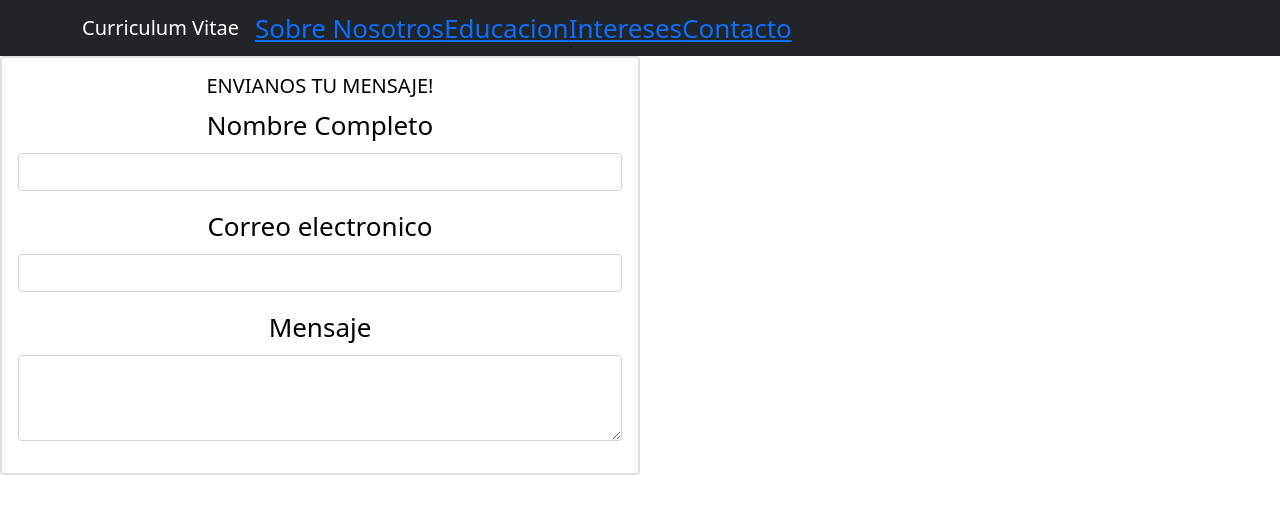
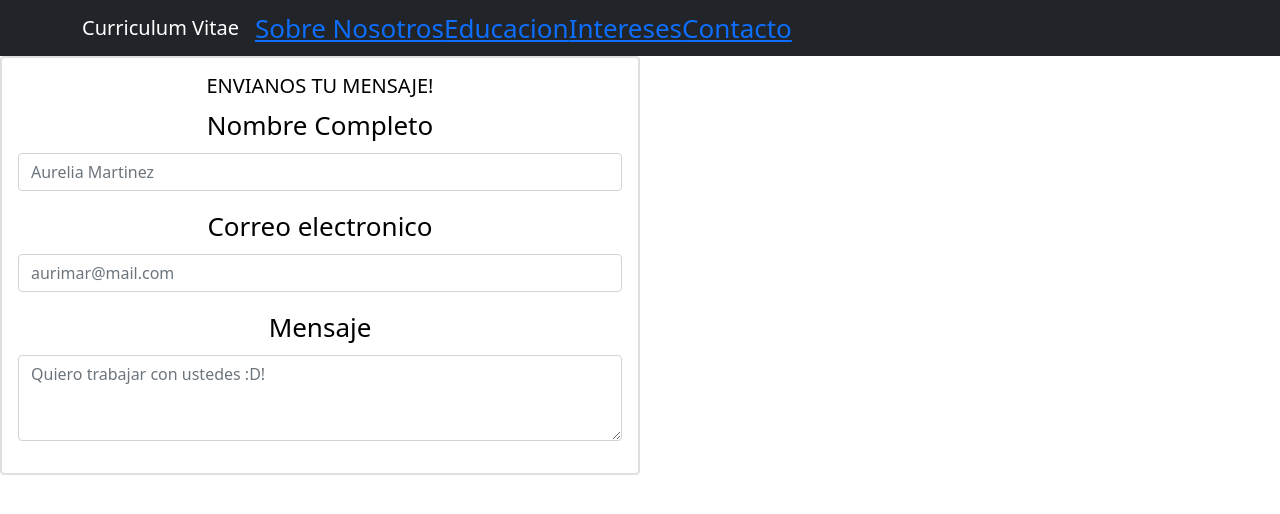
Before and after one commit to Sh4d0wBG/CV_ProyectoFinal_React, a React (Create React App) app: page /contact in a window 1280 px wide. Shown: the top 514 px of the page. Built offline with nearby package versions, Linux system fonts and the light colour scheme.

Commit message:
Finalizacion de contact

```diff
--- a/src/App.js
+++ b/src/App.js
@@ -29,8 +29,12 @@ function App() {
             <Routes>
               <Route path="/about" element={<AboutCV />}/>
               <Route path="/education" element={<EducationCV />}/>
-              <Route path="/interests" element={<InteresesCV />}/>
-              <Route path="/contact" element={<ContactCV />}/>
+              <Route path="/interests" element={<InteresesCV/>}/>
+              <Route path="/contact" element={<ContactCV
+                nameOne="Aurelia Martinez"
+                nameTwo="aurimar@mail.com"
+                nameThree="Quiero trabajar con ustedes :D!"
+              />}/>
             </Routes>
 
 
--- a/src/components/contacts/index.js
+++ b/src/components/contacts/index.js
@@ -1,7 +1,7 @@
 import React from "react";
 import { Card } from 'react-bootstrap';
 import { Form } from 'react-bootstrap';
-function contact(){
+function contact(props){
   return(
     <div className="card" style={{width:'40rem'}} >
       <Card >
@@ -10,15 +10,15 @@ function contact(){
             <Form>
               <Form.Group className="mb-3" controlId="exampleForm.ControlInput1">
                 <Form.Label>Nombre Completo</Form.Label>
-                <Form.Control type="email" placeholder="" />
+                <Form.Control type="text" placeholder={props.nameOne}/>
               </Form.Group>
               <Form.Group className="mb-3" controlId="exampleForm.ControlInput2">
                 <Form.Label>Correo electronico</Form.Label>
-                <Form.Control type="email" placeholder="" />
+                <Form.Control type="email" placeholder={props.nameTwo} />
               </Form.Group>
               <Form.Group className="mb-3" controlId="exampleForm.ControlTextarea1">
                 <Form.Label>Mensaje</Form.Label>
-                <Form.Control as="textarea" rows={3} />
+                <Form.Control as="textarea" rows={3} placeholder={props.nameThree} />
               </Form.Group>
             </Form>
         </Card.Body>
```
